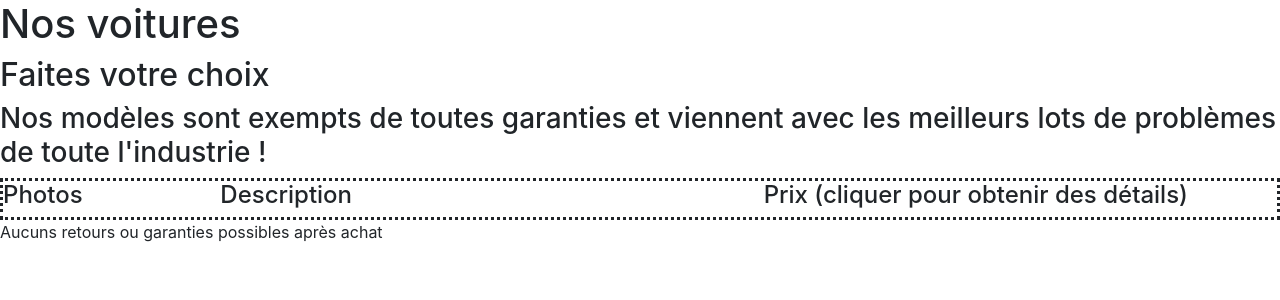
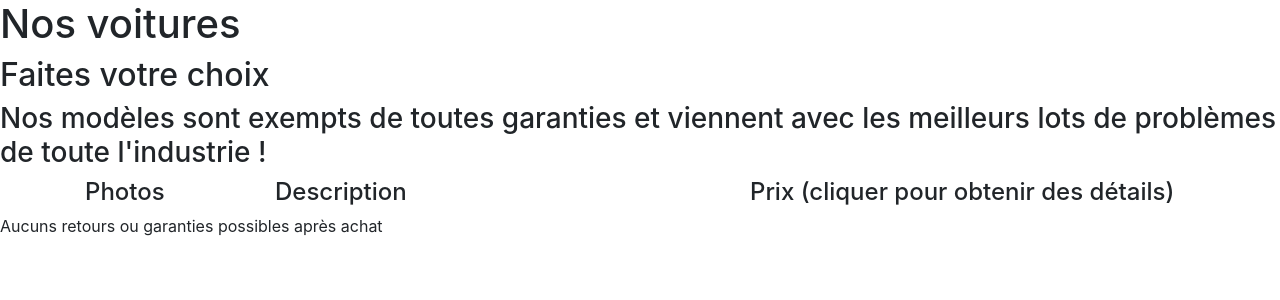
Before and after one commit to SylvieAllain/TP1_php, a PHP site: page /vues/selection.php in a window 1280 px wide. Shown: the top 300 px of the page. Run offline with PHP 8.4, Linux system fonts and the light colour scheme.

Commit message:
damn you css

```diff
--- a/css/main.css
+++ b/css/main.css
@@ -1,9 +1,6 @@
 //doc css
 
 
-.container{
-  border-style: solid;
-}
 
 #patate {
   border-style: dotted;
--- a/vues/accueil.php
+++ b/vues/accueil.php
@@ -2,8 +2,8 @@
 <html lang="fr" dir="ltr">
   <head>
     <meta charset="utf-8">
+    <link rel="stylesheet" href="https://stackpath.bootstrapcdn.com/bootstrap/4.3.1/css/bootstrap.min.css" integrity="sha384-ggOyR0iXCbMQv3Xipma34MD+dH/1fQ784/j6cY/iJTQUOhcWr7x9JvoRxT2MZw1T" crossorigin="anonymous">
     <link rel="stylesheet" href="../css/main.css">
-    <link rel="stylesheet" href="https://stackpath.bootstrapcdn.com/bootstrap/4.3.1/css/bootstrap.min.css" integrity="sha384-ggOyR0iXCbMQv3Xipma34MD+dH/1fQ784/j6cY/iJTQUOhcWr7x9JvoRxT2MZw1T" crossorigin="anonymous">
     <title></title>
   </head>
   <body>
--- a/vues/selection.php
+++ b/vues/selection.php
@@ -10,7 +10,7 @@
     <h1 class="chat">Nos voitures</h1>
       <h2>Faites votre choix</h2>
         <h3>Nos modèles sont exempts de toutes garanties et viennent avec les meilleurs lots de problèmes de toute l'industrie !</h3>
-        <div id="patate">
+        <div id="patate" class="container">
           <div class="row">
             <div class="col-2">
               <h4> Photos </h4>
```
